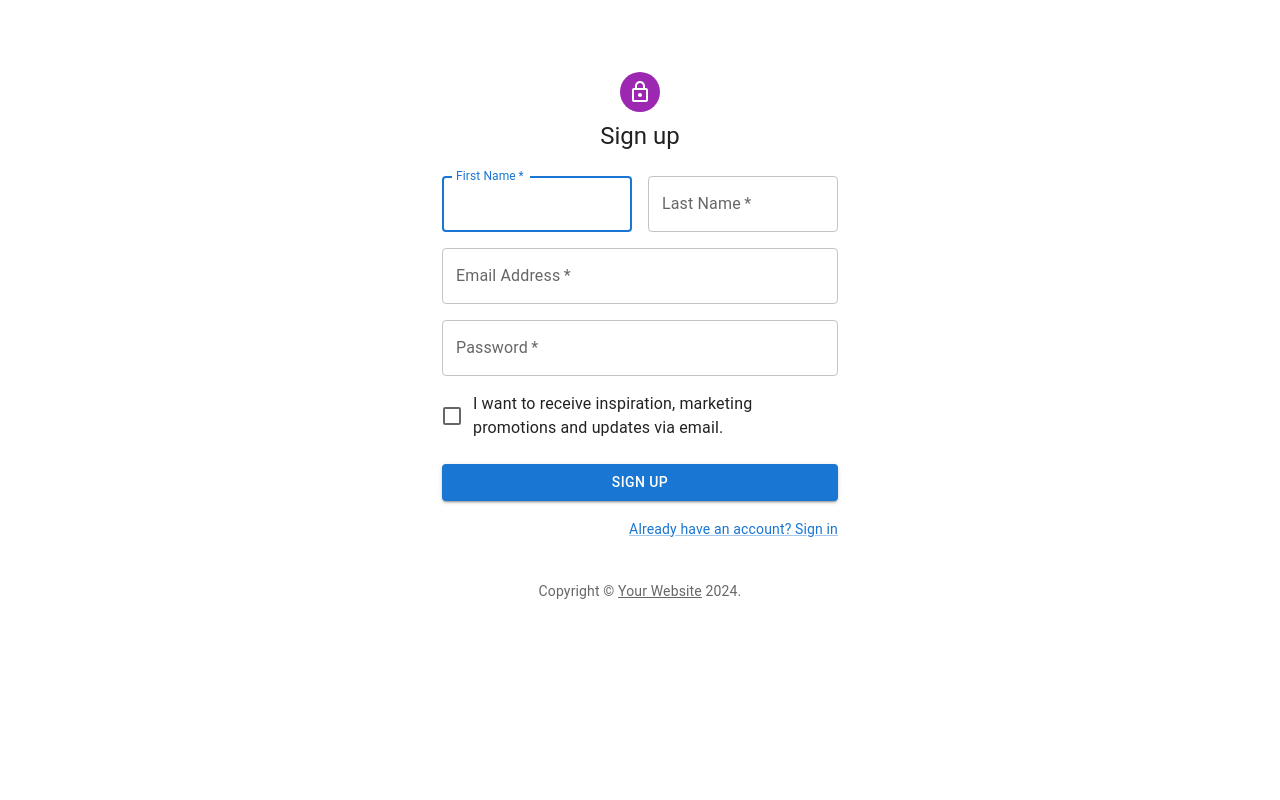
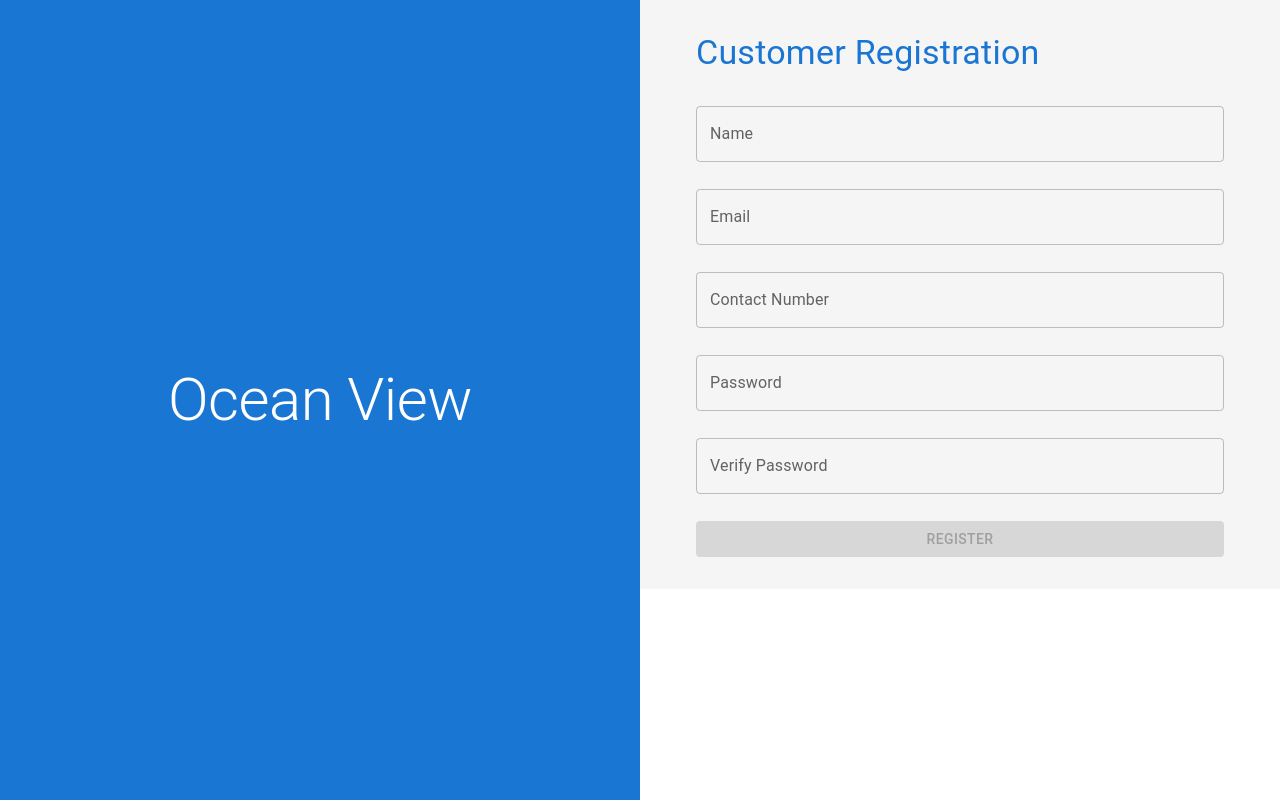
Before and after one commit to dilumharshana/hotel-web-app, a React (Vite) app: page /signup in a window 1280 px wide. Built offline with nearby package versions, Linux system fonts and the light colour scheme.

Commit message:
improvement - added customer registration process

```diff
--- a/package.json
+++ b/package.json
@@ -14,10 +14,13 @@
     "@emotion/styled": "^11.13.0",
     "@mui/icons-material": "^5.16.7",
     "@mui/material": "^5.16.7",
+    "axios": "^1.7.5",
     "flowbite-react": "^0.10.1",
+    "formik": "^2.4.6",
     "react": "^18.3.1",
     "react-dom": "^18.3.1",
-    "react-router-dom": "^6.26.0"
+    "react-router-dom": "^6.26.0",
+    "yup": "^1.4.0"
   },
   "devDependencies": {
     "@eslint/js": "^9.8.0",
--- a/src/index.css
+++ b/src/index.css
@@ -0,0 +1,50 @@
+.registration-container {
+  min-height: 100vh;
+}
+
+.banner-panel {
+  background-color: #1976d2;
+  color: white;
+  display: flex;
+  align-items: center;
+  justify-content: center;
+  padding: 2rem;
+  height: 100vh;
+}
+
+.basic-font-color {
+  color: #1976d2;
+}
+
+.form-panel {
+  background-color: #f5f5f5;
+  display: flex;
+  flex-direction: column;
+  justify-content: center;
+  padding: 2rem;
+  height: 100%;
+}
+
+.form-title {
+  margin-bottom: 2rem;
+}
+
+.form-field {
+  margin-bottom: 1.5rem;
+}
+
+.error-message {
+  color: #d32f2f;
+  font-size: 0.75rem;
+  margin-top: 0.25rem;
+}
+
+.submit-button {
+  margin-top: 1rem;
+}
+
+@media (max-width: 600px) {
+  .banner-panel {
+    min-height: 200px;
+  }
+}
--- a/src/pages/CustomerSignUp.tsx
+++ b/src/pages/CustomerSignUp.tsx
@@ -1,132 +1,171 @@
-import * as React from 'react';
-import Avatar from '@mui/material/Avatar';
-import Button from '@mui/material/Button';
-import CssBaseline from '@mui/material/CssBaseline';
-import TextField from '@mui/material/TextField';
-import FormControlLabel from '@mui/material/FormControlLabel';
-import Checkbox from '@mui/material/Checkbox';
-import Link from '@mui/material/Link';
-import Grid from '@mui/material/Grid';
-import Box from '@mui/material/Box';
-import LockOutlinedIcon from '@mui/icons-material/LockOutlined';
-import Typography from '@mui/material/Typography';
-import Container from '@mui/material/Container';
-import { createTheme, ThemeProvider } from '@mui/material/styles';
+import React, { useEffect, useState } from "react";
+import { Formik, Form, Field, ErrorMessage } from "formik";
+import * as Yup from "yup";
+import {
+  TextField,
+  Button,
+  Typography,
+  Container,
+  Grid,
+  Box
+} from "@mui/material";
+import axios, { AxiosResponse } from "axios";
+import { Route, useNavigate } from "react-router-dom";
 
-function Copyright(props: any) {
-  return (
-    <Typography variant="body2" color="text.secondary" align="center" {...props}>
-      {'Copyright © '}
-      <Link color="inherit" href="https://mui.com/">
-        Your Website
-      </Link>{' '}
-      {new Date().getFullYear()}
-      {'.'}
-    </Typography>
+const validationSchema = Yup.object().shape({
+  name: Yup.string()
+    .matches(/^[A-Za-z\s]+$/, "Name must contain only letters")
+    .required("Name is required"),
+  email: Yup.string().email("Invalid email").required("Email is required"),
+  contactNumber: Yup.string()
+    .matches(/^\d{10}$/, "Contact number must be exactly 10 digits")
+    .required("Contact number is required"),
+  password: Yup.string()
+    .min(6, "Password must be at least 6 characters")
+    .required("Password is required"),
+  verifyPassword: Yup.string()
+    .oneOf([Yup.ref("password")], "Passwords must match")
+    .required("Please verify your password")
+});
+
+const RegistrationForm: React.FC = () => {
+  const [customerCreated, setCustomerCreated] = useState(false);
+  const navigate = useNavigate();
+
+  useEffect(() => {
+    if (customerCreated) {
+      setTimeout(() => navigate("/login"), 2000);
+    }
+  }, [customerCreated]);
+
+  const initialValues = {
+    name: "",
+    email: "",
+    contactNumber: "",
+    password: "",
+    verifyPassword: ""
+  };
+
+  const handleSubmit = async (
+    values: typeof initialValues,
+    { setSubmitting }: any
+  ) => {
+    try {
+      // Handle form submission here
+      const response: any = await axios.post(
+        "http://127.0.0.1:5000/customer",
+        values
       );
+
+      console.log(response);
+
+      if (response.data.customerId) {
+        setCustomerCreated(true);
       }
 
-// TODO remove, this demo shouldn't need to reset the theme.
-const defaultTheme = createTheme();
-
-export default function CustomerSignUp() {
-  const handleSubmit = (event: React.FormEvent<HTMLFormElement>) => {
-    event.preventDefault();
-    const data = new FormData(event.currentTarget);
-    console.log({
-      email: data.get('email'),
-      password: data.get('password'),
-    });
+      setSubmitting(false);
+    } catch (error) {
+      console.log(error);
+    }
   };
 
   return (
-    <ThemeProvider theme={defaultTheme}>
-      <Container component="main" maxWidth="xs">
-        <CssBaseline />
-        <Box
-          sx={{
-            marginTop: 8,
-            display: 'flex',
-            flexDirection: 'column',
-            alignItems: 'center',
-          }}
+    <Grid container className="registration-container">
+      <Grid item xs={12} md={6} className="banner-panel">
+        <Typography variant="h2">Ocean View</Typography>
+      </Grid>
+      <Grid item xs={12} md={6} className="form-panel">
+        {!customerCreated && (
+          <Container maxWidth="sm">
+            <Box mb={4}>
+              <Typography variant="h4" className="form-title basic-font-color">
+                Customer Registration
+              </Typography>
+            </Box>
+            <Formik
+              initialValues={initialValues}
+              validationSchema={validationSchema}
+              onSubmit={handleSubmit}
             >
-          <Avatar sx={{ m: 1, bgcolor: 'secondary.main' }}>
-            <LockOutlinedIcon />
-          </Avatar>
-          <Typography component="h1" variant="h5">
-            Sign up
-          </Typography>
-          <Box component="form" noValidate onSubmit={handleSubmit} sx={{ mt: 3 }}>
-            <Grid container spacing={2}>
-              <Grid item xs={12} sm={6}>
-                <TextField
-                  autoComplete="given-name"
-                  name="firstName"
-                  required
+              {({ errors, touched, isValid, dirty }) => (
+                <Form>
+                  <div className="form-field">
+                    <Field
+                      as={TextField}
                       fullWidth
-                  id="firstName"
-                  label="First Name"
-                  autoFocus
+                      name="name"
+                      label="Name"
+                      error={touched.name && errors.name}
+                      helperText={<ErrorMessage name="name" />}
                     />
-              </Grid>
-              <Grid item xs={12} sm={6}>
-                <TextField
-                  required
+                  </div>
+                  <div className="form-field">
+                    <Field
+                      as={TextField}
                       fullWidth
-                  id="lastName"
-                  label="Last Name"
-                  name="lastName"
-                  autoComplete="family-name"
+                      name="email"
+                      label="Email"
+                      error={touched.email && errors.email}
+                      helperText={<ErrorMessage name="email" />}
                     />
-              </Grid>
-              <Grid item xs={12}>
-                <TextField
-                  required
+                  </div>
+                  <div className="form-field">
+                    <Field
+                      as={TextField}
                       fullWidth
-                  id="email"
-                  label="Email Address"
-                  name="email"
-                  autoComplete="email"
+                      name="contactNumber"
+                      label="Contact Number"
+                      error={touched.contactNumber && errors.contactNumber}
+                      helperText={<ErrorMessage name="contactNumber" />}
                     />
-              </Grid>
-              <Grid item xs={12}>
-                <TextField
-                  required
+                  </div>
+                  <div className="form-field">
+                    <Field
+                      as={TextField}
                       fullWidth
                       name="password"
                       label="Password"
                       type="password"
-                  id="password"
-                  autoComplete="new-password"
+                      error={touched.password && errors.password}
+                      helperText={<ErrorMessage name="password" />}
                     />
-              </Grid>
-              <Grid item xs={12}>
-                <FormControlLabel
-                  control={<Checkbox value="allowExtraEmails" color="primary" />}
-                  label="I want to receive inspiration, marketing promotions and updates via email."
+                  </div>
+                  <div className="form-field">
+                    <Field
+                      as={TextField}
+                      fullWidth
+                      name="verifyPassword"
+                      label="Verify Password"
+                      type="password"
+                      error={touched.verifyPassword && errors.verifyPassword}
+                      helperText={<ErrorMessage name="verifyPassword" />}
                     />
+                  </div>
+                  <Button
+                    type="submit"
+                    variant="contained"
+                    color="primary"
+                    fullWidth
+                    className="submit-button"
+                    disabled={!(isValid && dirty)}
+                  >
+                    Register
+                  </Button>
+                </Form>
+              )}
+            </Formik>
+          </Container>
+        )}
+        {customerCreated && (
+          <Box display="flex" justifyContent="center" alignItems="center">
+            <Typography variant="h4" className="form-title basic-font-color">
+              Registration Complete !. Thank you
+            </Typography>
+          </Box>
+        )}
       </Grid>
     </Grid>
-            <Button
-              type="submit"
-              fullWidth
-              variant="contained"
-              sx={{ mt: 3, mb: 2 }}
-            >
-              Sign Up
-            </Button>
-            <Grid container justifyContent="flex-end">
-              <Grid item>
-                <Link href="#" variant="body2">
-                  Already have an account? Sign in
-                </Link>
-              </Grid>
-            </Grid>
-          </Box>
-        </Box>
-        <Copyright sx={{ mt: 5 }} />
-      </Container>
-    </ThemeProvider>
   );
-}
+};
+
+export default RegistrationForm;
```
Also changed, not shown: 1 other file (tests, documents, lock files or other folders). Lines whose indentation alone changed are shown as unchanged.
